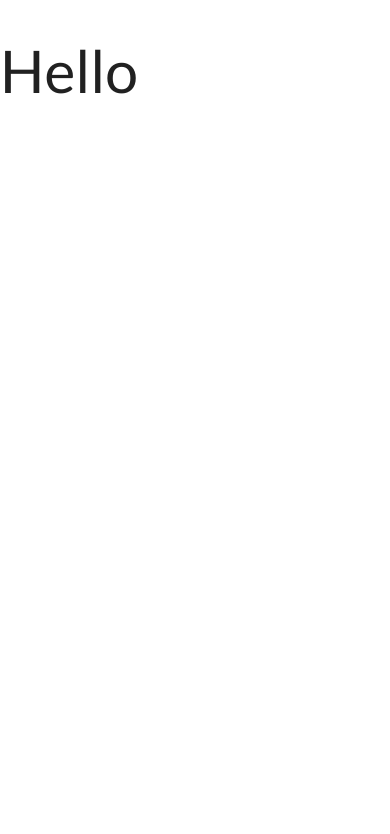
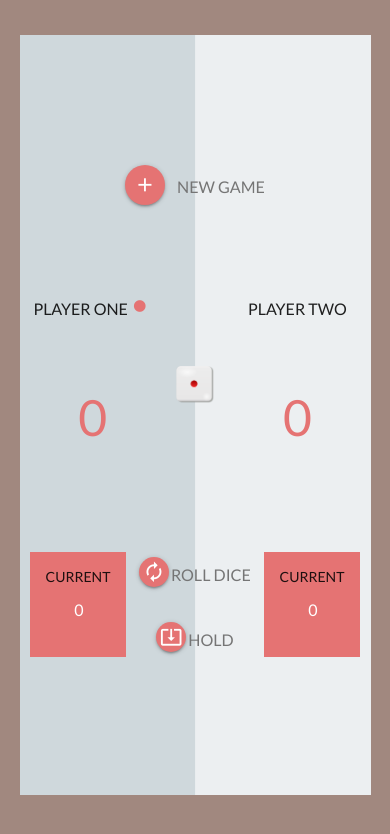
Before and after one commit to Anghyy/Roll-The-Dice, a plain HTML site: page index.html in a window 390 px wide. Drawn offline with nearby package versions, Linux system fonts and the light colour scheme; files that its build step writes are made by us from their sources.

Commit message:
Front-end interface coding
Coding of the front end responsive front-end Interface (html/css)

```diff
--- a/css/style.css
+++ b/css/style.css
@@ -1,7 +1,74 @@
 @import url("https://fonts.googleapis.com/css2?family=Lato:wght@100;300;400;700;900&display=swap");
-
-
 
 body {
 	font-family: "Lato", sans-serif;
 }
+
+/*Helper classes*/
+
+.flex {
+	display: flex;
+	justify-content: center;
+	align-items: center;
+}
+
+.row {
+	padding: 0;
+	margin: 30px 0 30px 0;
+}
+
+.container {
+	background: url(/Assets/Background.svg) no-repeat center;
+	padding: 50px 0 50px 0;
+	margin-top: 65px;
+}
+
+img {
+	height: 100px;
+	width: 100px;
+	margin: 9px;
+}
+/*custom styles*/
+.first-row {
+	padding: 50px;
+}
+
+#btn {
+	border: none;
+}
+
+.player {
+	padding: 5px;
+	color: #e57373;
+}
+
+/*media queries*/
+
+@media only screen and (max-width: 767px) {
+	.container {
+		margin: 35px auto;
+	}
+	#hold-btn {
+		height: 30px;
+		width: 30px;
+		display: flex;
+		justify-content: center;
+		align-items: center;
+	}
+
+	#roll-btn {
+		height: 30px;
+		width: 30px;
+		display: flex;
+		justify-content: center;
+		align-items: center;
+	}
+
+	h6 {
+		margin-left: 2px !important;
+	}
+
+	h5 {
+		font-size: 16px !important;
+	}
+}
--- a/index.html
+++ b/index.html
@@ -11,26 +11,124 @@
 			href="https://fonts.googleapis.com/css2?family=Lato:wght@100;300;400;700;900&display=swap"
 			rel="stylesheet"
 		/>
-		<!--Import Fontawesome kit-->
-		<script
-			src="https://kit.fontawesome.com/bc8a98e338.js"
-			crossorigin="anonymous"
-		></script>
+		<!--Import google kit-->
+		<link
+			href="https://fonts.googleapis.com/icon?family=Material+Icons"
+			rel="stylesheet"
+		/>
 		<!--Import materialize.css-->
 		<link
 			type="text/css"
 			rel="stylesheet"
-			href="css/materialize.min.css"
+			href="/materialize/css/materialize.min.css"
 			media="screen,projection"
 		/>
-        <!--Import materialize.css-->
-        <link rel="stylesheet" href="/css/style.css">
+		<!--Import materialize.css-->
+		<link rel="stylesheet" href="/css/style.css" />
 		<title>Roll The Dice | Muliplayer</title>
 	</head>
-	<body>
-		<h1>Hello</h1>
+
+	<body class="brown lighten-2">
+		<div class="container center-align">
+			<div class="row flex first-row">
+				<button
+					class="btn-floating red lighten-2 waves-effect waves-light"
+					type="submit"
+					name="action"
+				>
+					<i class="material-icons">add</i>
+				</button>
+				<div style="margin-left: 10px">
+					<h6 class="center-align grey-text text-darken-1">NEW GAME</h6>
+				</div>
+			</div>
+
+			<div class="row second-row">
+				<div class="row">
+					<div class="col s5 flex">
+						<h5>PLAYER ONE</h5>
+						<i class="material-icons tiny player">brightness_1</i>
+					</div>
+					<div class="col s2 flex"></div>
+					<div class="col s5 flex">
+						<h5>PLAYER TWO</h5>
+					</div>
+				</div>
+				<div class="row">
+					<div class="col s5 flex">
+						<h2 class="red-text text-lighten-2">0</h2>
+					</div>
+					<div class="col s2 flex">
+						<img class="responsive-img" src="Assets/dice1.png" />
+					</div>
+					<div class="col s5 flex">
+						<h2 class="red-text text-lighten-2">0</h2>
+					</div>
+				</div>
+			</div>
+
+			<div class="row third-row">
+				<div class="row flex">
+					<div class="col s4 l5 flex">
+						<div class="red lighten-2" style="height: 105px; width: 150px">
+							<p>CURRENT</p>
+							<h6 class="white-text">0</h6>
+						</div>
+					</div>
+
+					<div class="col s4 l2">
+						<div class="row">
+							<div class="flex">
+								<button
+									class="btn-floating red lighten-2 waves-effect waves-light"
+									type="submit"
+									name="action"
+									id="roll-btn"
+								>
+									<i class="material-icons tiny">autorenew</i>
+								</button>
+								<h6
+									class="center-align grey-text text-darken-1"
+									style="margin-left: 10px"
+								>
+									ROLL DICE
+								</h6>
+							</div>
+						</div>
+						<div class="row">
+							<div class="flex">
+								<button
+									class="btn-floating red lighten-2 waves-effect waves-light"
+									type="submit"
+									name="action"
+									id="hold-btn"
+								>
+									<i class="material-icons tiny">system_update_alt</i>
+								</button>
+								<h6
+									class="center-align grey-text text-darken-1"
+									style="margin-left: 10px"
+								>
+									HOLD
+								</h6>
+							</div>
+						</div>
+					</div>
+
+					<div class="col s4 l5 flex">
+						<div class="red lighten-2" style="height: 105px; width: 150px">
+							<p>CURRENT</p>
+							<h6 class="white-text">0</h6>
+						</div>
+					</div>
+				</div>
+			</div>
+		</div>
 
 		<!--JavaScript at end of body for optimized loading-->
-		<script type="text/javascript" src="js/materialize.min.js"></script>
+		<script
+			type="text/javascript"
+			src="/materialize/js/materialize.min.js"
+		></script>
 	</body>
 </html>
```
Also changed, not shown: Assets/Background.svg (added), materialize/css/materialize.css.
